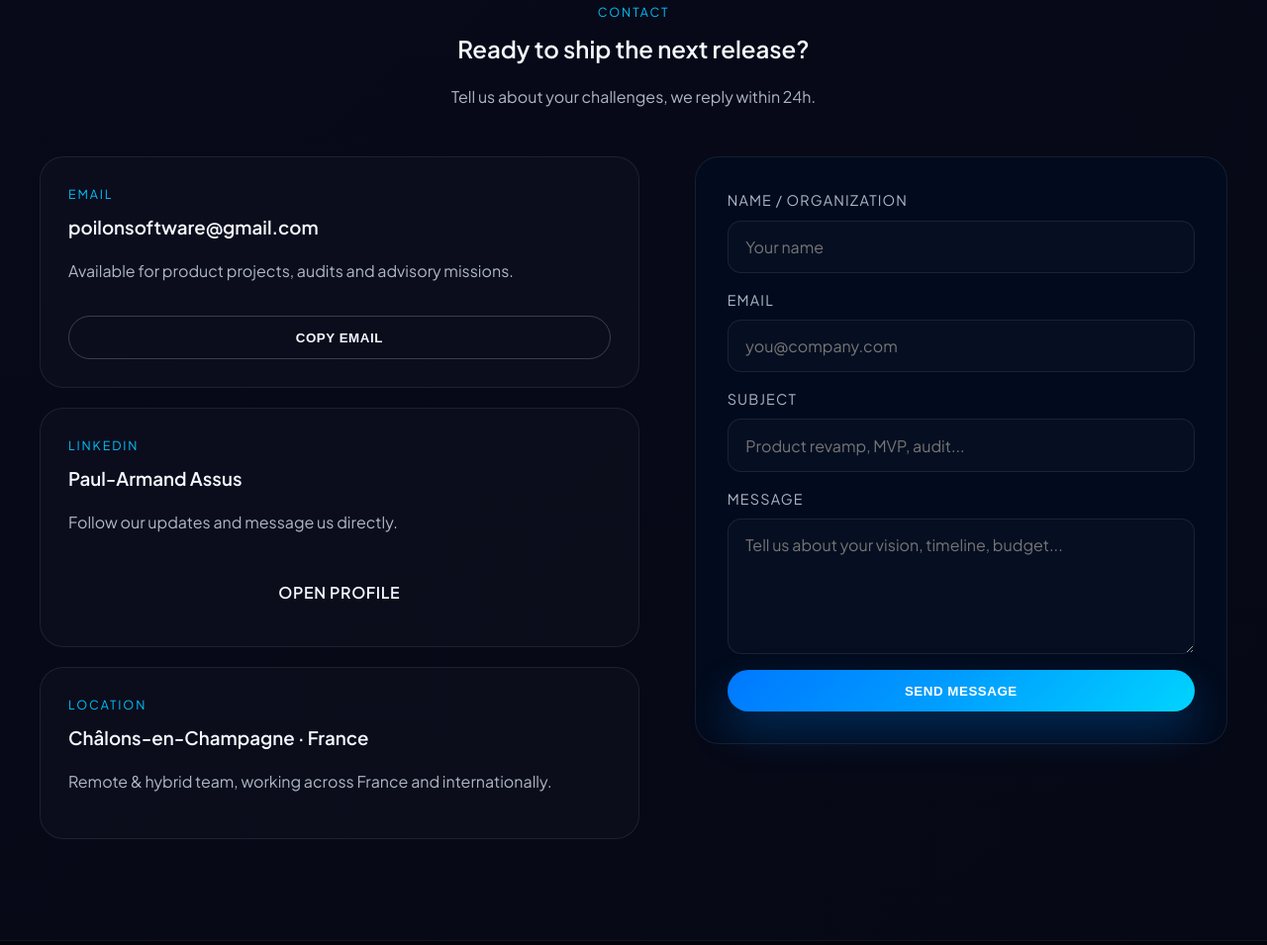
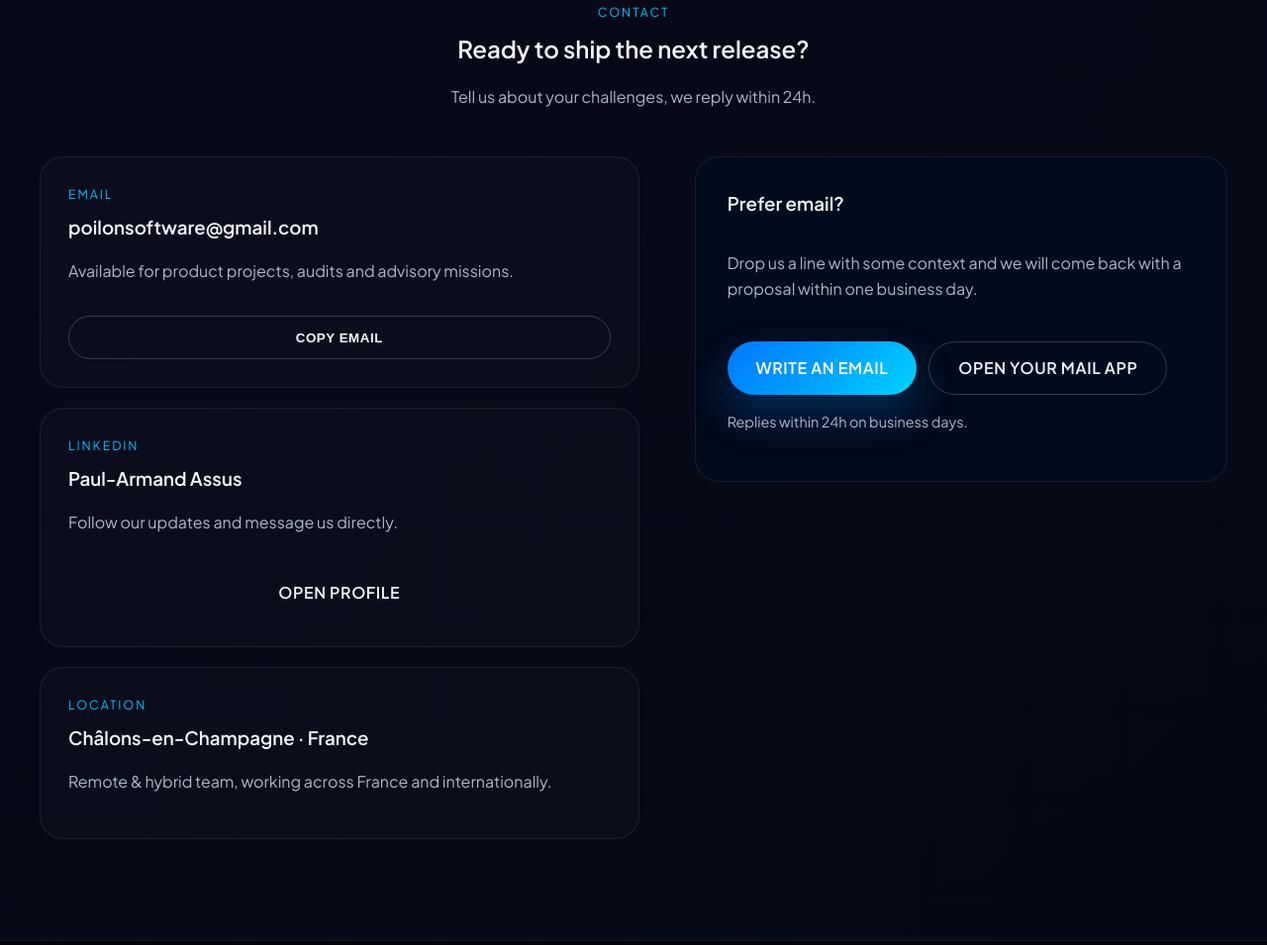
Before and after one commit to Poilon/poilon.github.io, a plain HTML site: page index.html in a window 1280 px wide. Shown: the part 4225-5180 px from the top of the page at 99% size. Drawn offline with Linux system fonts and the light colour scheme.

Commit message:
remove email php

```diff
--- a/assets/css/site.css
+++ b/assets/css/site.css
@@ -575,6 +575,23 @@ h6 {
     gap: 1rem;
 }
 
+.contact-cta {
+    justify-content: center;
+    text-align: left;
+}
+
+.contact-cta-actions {
+    display: flex;
+    flex-wrap: wrap;
+    gap: 0.75rem;
+    margin: 0.5rem 0 0;
+}
+
+.contact-cta-note {
+    font-size: 0.9rem;
+    color: var(--muted);
+}
+
 .form-group {
     display: flex;
     flex-direction: column;
--- a/index.html
+++ b/index.html
@@ -316,25 +316,15 @@
                             </div>
                         </article>
                     </div>
-                    <form class="contact-form" action="mail.php" method="POST">
-                        <div class="form-group">
-                            <label for="fname" data-i18n="contact.form.name">Nom / Organisation</label>
-                            <input id="fname" name="fname" type="text" placeholder="Votre nom" required data-i18n-placeholder="contact.form.namePlaceholder">
+                    <div class="contact-form contact-cta">
+                        <h3 data-i18n="contact.mailto.heading">Préférez l'e-mail ?</h3>
+                        <p data-i18n="contact.mailto.desc">Un simple message suffit pour lancer la discussion, nous revenons vers vous avec une proposition rapide.</p>
+                        <div class="contact-cta-actions">
+                            <a class="btn btn-primary" href="mailto:poilonsoftware@gmail.com?subject=Projet%20Poilon" data-i18n="contact.mailto.primary">Écrire un email</a>
+                            <a class="btn btn-ghost" href="mailto:poilonsoftware@gmail.com?subject=Projet%20Poilon" data-i18n="contact.mailto.secondary">Ouvrir votre messagerie</a>
                         </div>
-                        <div class="form-group">
-                            <label for="email" data-i18n="contact.form.email">Email</label>
-                            <input id="email" name="email" type="email" placeholder="vous@entreprise.com" required data-i18n-placeholder="contact.form.emailPlaceholder">
-                        </div>
-                        <div class="form-group">
-                            <label for="subject" data-i18n="contact.form.subject">Sujet</label>
-                            <input id="subject" name="subject" type="text" placeholder="Refonte produit, MVP, audit..." required data-i18n-placeholder="contact.form.subjectPlaceholder">
-                        </div>
-                        <div class="form-group">
-                            <label for="msg" data-i18n="contact.form.message">Message</label>
-                            <textarea id="msg" name="msg" rows="5" placeholder="Parlez-nous de votre vision, délai, budget..." required data-i18n-placeholder="contact.form.messagePlaceholder"></textarea>
-                        </div>
-                        <button class="btn btn-primary" type="submit" data-i18n="contact.form.submit">Envoyer le message</button>
-                    </form>
+                        <p class="contact-cta-note" data-i18n="contact.mailto.note">Réponse en moins de 24h ouvrées.</p>
+                    </div>
                 </div>
             </div>
         </section>
@@ -459,6 +449,11 @@
                 'contact.linkedin.button': 'Ouvrir le profil',
                 'contact.location.label': 'Localisation',
                 'contact.location.desc': "Equipe remote & hybride, interventions en France et à l'international.",
+                'contact.mailto.heading': "Préférez l'email ?",
+                'contact.mailto.desc': "Un simple message suffit pour lancer la discussion, nous revenons vers vous avec une proposition rapide.",
+                'contact.mailto.primary': 'Écrire un email',
+                'contact.mailto.secondary': 'Ouvrir votre messagerie',
+                'contact.mailto.note': 'Réponse en moins de 24h ouvrées.',
                 'contact.form.name': 'Nom / Organisation',
                 'contact.form.email': 'Email',
                 'contact.form.subject': 'Sujet',
@@ -578,6 +573,11 @@
                 'contact.linkedin.button': 'Open profile',
                 'contact.location.label': 'Location',
                 'contact.location.desc': 'Remote & hybrid team, working across France and internationally.',
+                'contact.mailto.heading': 'Prefer email?',
+                'contact.mailto.desc': 'Drop us a line with some context and we will come back with a proposal within one business day.',
+                'contact.mailto.primary': 'Write an email',
+                'contact.mailto.secondary': 'Open your mail app',
+                'contact.mailto.note': 'Replies within 24h on business days.',
                 'contact.form.name': 'Name / Organization',
                 'contact.form.email': 'Email',
                 'contact.form.subject': 'Subject',
```
Also changed, not shown: assets/js/scripts.js (+0 -47 lines), 1 other file.
